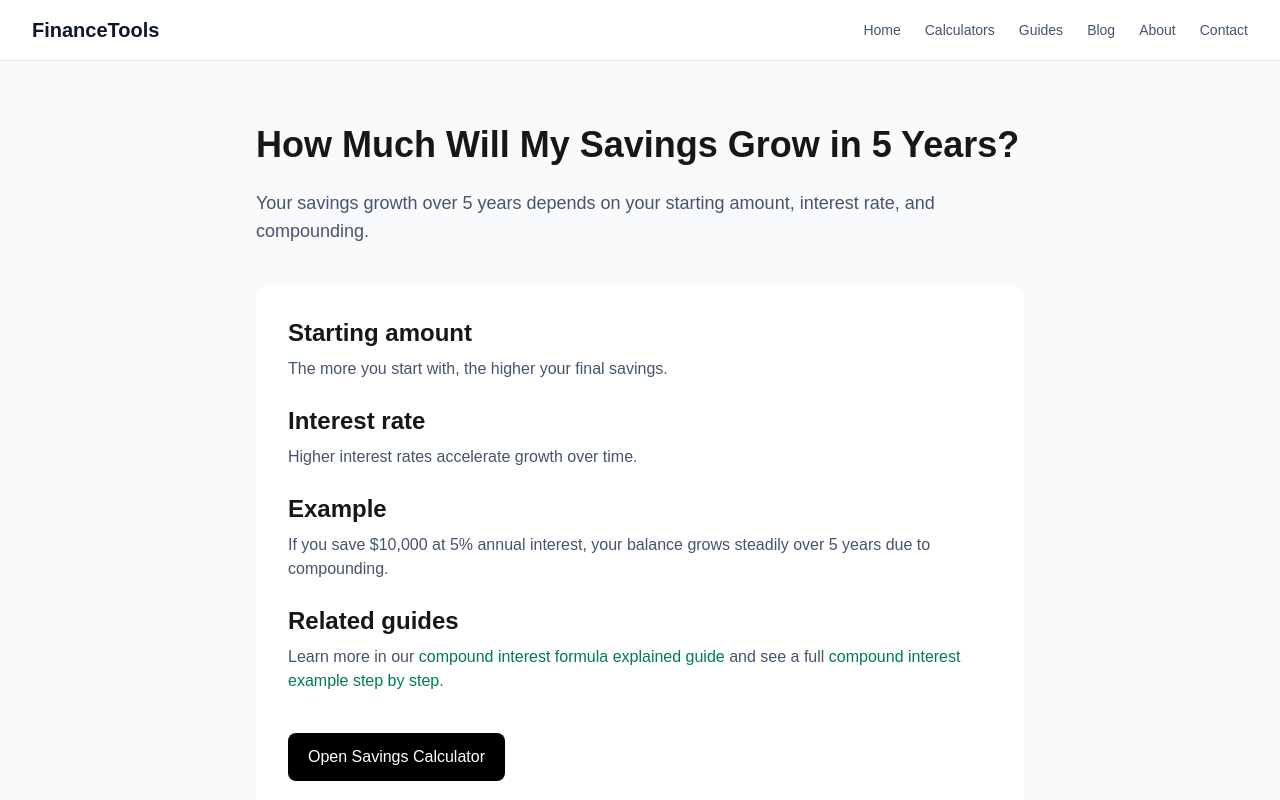
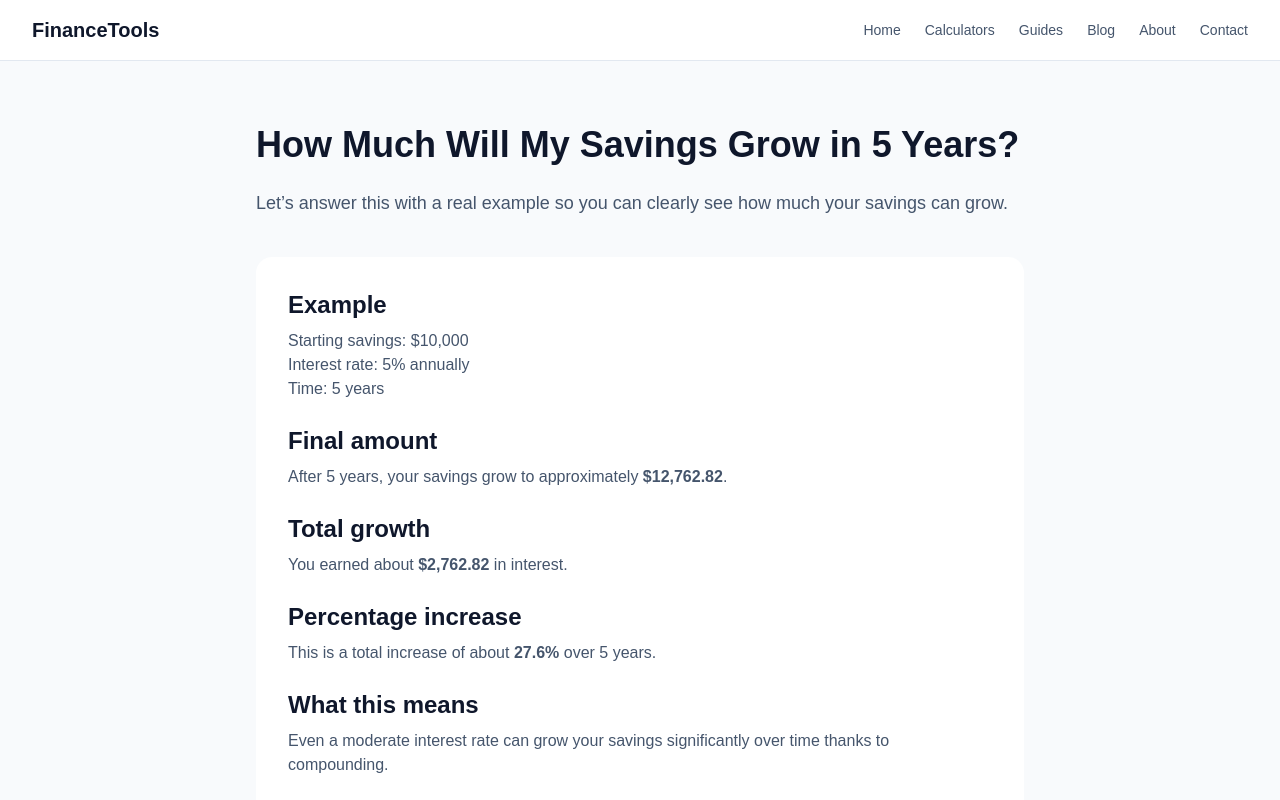
Before and after one commit to alameersam/finance-tools, a Next.js app: page /guides/how-much-will-my-savings-grow-in-5-years in a window 1280 px wide. Shown: the top 800 px of the page. Built offline with nearby package versions, Linux system fonts and the light colour scheme.

Commit message:
improve savings growth 5 years article quality

```diff
--- a/app/guides/how-much-will-my-savings-grow-in-5-years/page.tsx
+++ b/app/guides/how-much-will-my-savings-grow-in-5-years/page.tsx
@@ -1,45 +1,60 @@
 import type { Metadata } from "next";
 
 export const metadata: Metadata = {
-  title: "How Much Will My Savings Grow in 5 Years? (Simple Example)",
+  title: "How Much Will My Savings Grow in 5 Years? (With Example)",
   description:
-    "Estimate how your savings grow over 5 years using interest and compounding with a simple example.",
+    "See exactly how much your savings can grow in 5 years with a real example and clear numbers.",
 };
 
 export default function SavingsGrowthFiveYearsPage() {
   return (
-    <main className="min-h-screen bg-slate-50 px-6 py-16">
+    <main className="min-h-screen bg-slate-50 px-6 py-16 text-slate-900">
       <article className="mx-auto max-w-3xl">
         <h1 className="text-4xl font-bold">
           How Much Will My Savings Grow in 5 Years?
         </h1>
 
         <p className="mt-6 text-lg text-slate-600">
-          Your savings growth over 5 years depends on your starting amount,
-          interest rate, and compounding.
+          Let’s answer this with a real example so you can clearly see how much your savings can grow.
         </p>
 
         <section className="mt-10 space-y-6 bg-white p-8 rounded-2xl">
 
           <div>
-            <h2 className="text-2xl font-semibold">Starting amount</h2>
+            <h2 className="text-2xl font-semibold">Example</h2>
             <p className="mt-2 text-slate-600">
-              The more you start with, the higher your final savings.
+              Starting savings: $10,000<br />
+              Interest rate: 5% annually<br />
+              Time: 5 years
             </p>
           </div>
 
           <div>
-            <h2 className="text-2xl font-semibold">Interest rate</h2>
+            <h2 className="text-2xl font-semibold">Final amount</h2>
             <p className="mt-2 text-slate-600">
-              Higher interest rates accelerate growth over time.
+              After 5 years, your savings grow to approximately{" "}
+              <strong>$12,762.82</strong>.
             </p>
           </div>
 
           <div>
-            <h2 className="text-2xl font-semibold">Example</h2>
+            <h2 className="text-2xl font-semibold">Total growth</h2>
             <p className="mt-2 text-slate-600">
-              If you save $10,000 at 5% annual interest, your balance grows
-              steadily over 5 years due to compounding.
+              You earned about <strong>$2,762.82</strong> in interest.
+            </p>
+          </div>
+
+          <div>
+            <h2 className="text-2xl font-semibold">Percentage increase</h2>
+            <p className="mt-2 text-slate-600">
+              This is a total increase of about <strong>27.6%</strong> over 5 years.
+            </p>
+          </div>
+
+          <div>
+            <h2 className="text-2xl font-semibold">What this means</h2>
+            <p className="mt-2 text-slate-600">
+              Even a moderate interest rate can grow your savings significantly over time thanks to compounding.
             </p>
           </div>
 
@@ -48,17 +63,17 @@ export default function SavingsGrowthFiveYearsPage() {
             <p className="mt-2 text-slate-600">
               Learn more in our{" "}
               <a
+                href="/guides/compound-interest-example"
+                className="text-emerald-700 hover:underline"
+              >
+                compound interest example
+              </a>{" "}
+              and{" "}
+              <a
                 href="/guides/compound-interest-formula-explained"
-                className="font-medium text-emerald-700 hover:underline"
+                className="text-emerald-700 hover:underline"
               >
-                compound interest formula explained guide
-              </a>{" "}
-              and see a full{" "}
-              <a
-                href="/guides/compound-interest-example"
-                className="font-medium text-emerald-700 hover:underline"
-              >
-                compound interest example step by step
+                compound interest formula guide
               </a>
               .
             </p>
```
